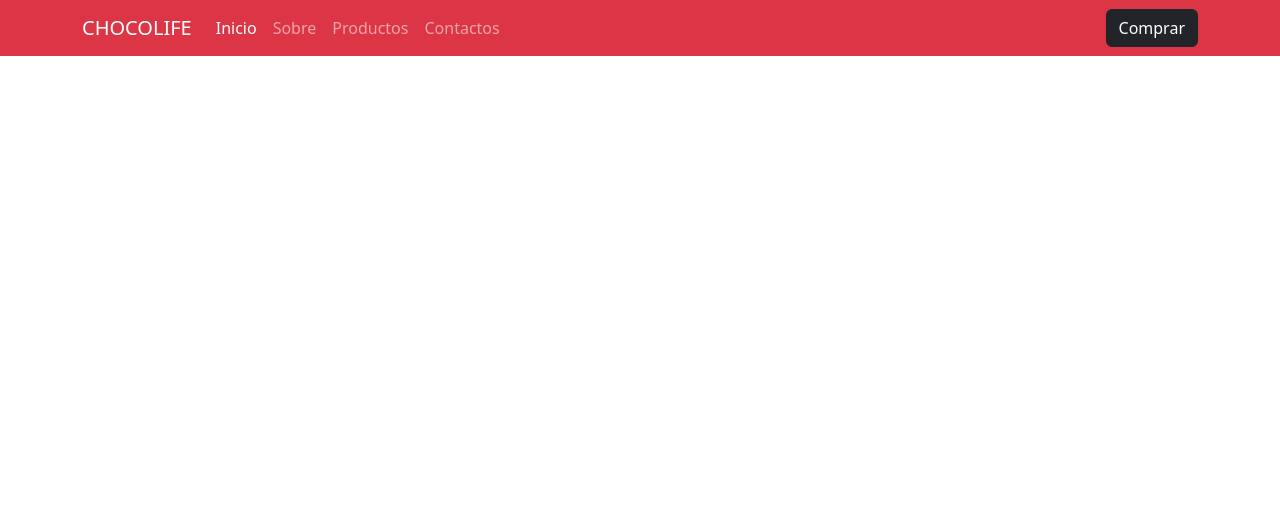
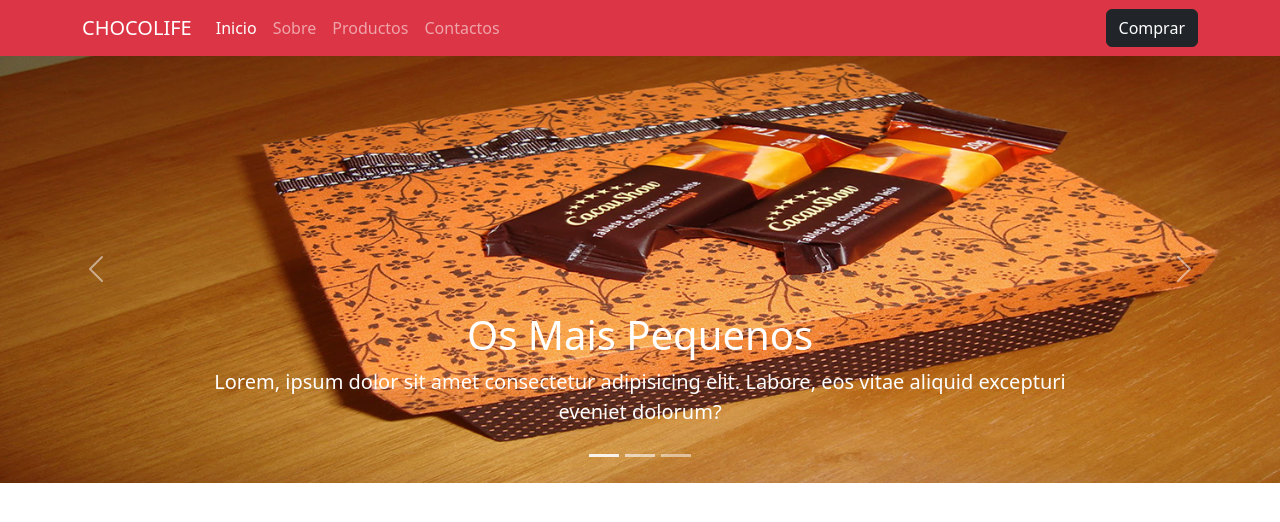
Before and after one commit to brundo33/projecto2, a plain HTML site: page index.html in a window 1280 px wide. Drawn offline with Linux system fonts and the light colour scheme.

Commit message:
adiccionando carousel

```diff
--- a/index.html
+++ b/index.html
@@ -36,8 +36,47 @@
         </div>
       </nav>
 
+      <!-- Corousel -->
 
-
+      <div id="carousel" class="carousel slide" data-bs-ride="carousel">
+        <div class="carousel-indicators">
+            <button type="button" data-bs-target="#carousel" data-bs-slide-to="0" class="active" aria-current="true" aria-label="Slide 1"></button>
+            <button type="button" data-bs-target="#carousel" data-bs-slide-to="1" aria-label="Slide 2"></button>
+            <button type="button" data-bs-target="#carousel" data-bs-slide-to="2" aria-label="Slide 3"></button>
+        </div>
+        <div class="carousel-inner">
+            <div class="carousel-item active">
+              <img src="./img/carousel-1.jpg" class="d-block w-100" alt="imagem">
+              <div class="carousel-caption d-none d-md-block">
+                <h1>Alegria</h1>
+                <p class="lead">Lorem, ipsum dolor sit amet consectetur adipisicing elit. Labore, eos vitae aliquid excepturi eveniet dolorum?</p>
+              </div>
+            </div>
+            <div class="carousel-item">
+                <img src="./img/carousel-2.jpg" class="d-block w-100" alt="imagem">
+                <div class="carousel-caption d-none d-md-block">
+                  <h1>Encomendas Especiais</h1>
+                  <p class="lead">Lorem, ipsum dolor sit amet consectetur adipisicing elit. Labore, eos vitae aliquid excepturi eveniet dolorum?</p>
+                </div>
+            </div>
+            <div class="carousel-item active">
+                <img src="./img/carousel-3.JPG" class="d-block w-100" alt="imagem">
+                <div class="carousel-caption d-none d-md-block">
+                  <h1>Os Mais Pequenos</h1>
+                  <p class="lead">Lorem, ipsum dolor sit amet consectetur adipisicing elit. Labore, eos vitae aliquid excepturi eveniet dolorum?</p>
+                </div>
+            </div>
+        </div>
+        <button class="carousel-control-prev" type="button" data-bs-target="#carousel" data-bs-slide="prev">
+            <span class="carousel-control-prev-icon" aria-hidden="true"></span>
+            <span class="visually-hidden">Previous</span>
+        </button>
+        <button class="carousel-control-next" type="button" data-bs-target="#carousel" data-bs-slide="next">
+            <span class="carousel-control-next-icon" aria-hidden="true"></span>
+            <span class="visually-hidden">Next</span>
+        </button>
+        </div>
+      </div>
 
 
 
```
